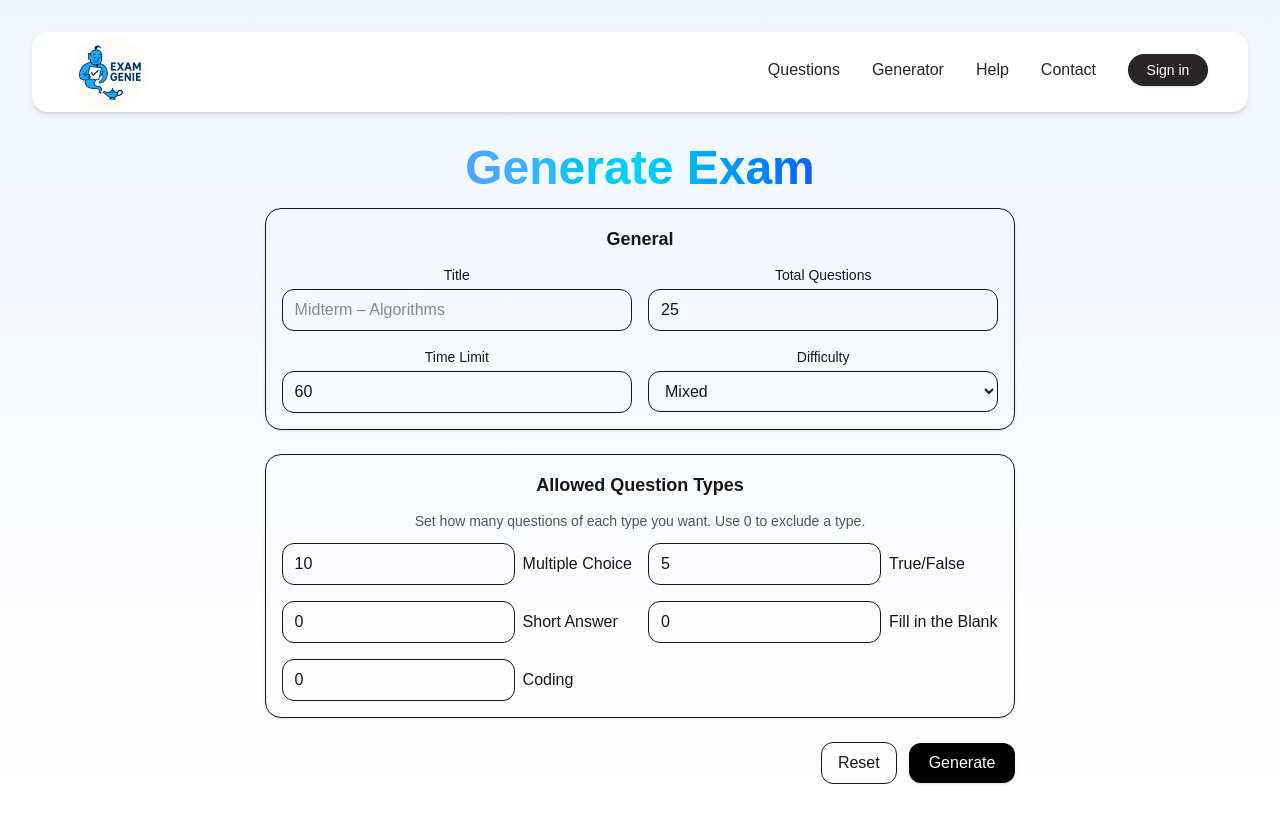
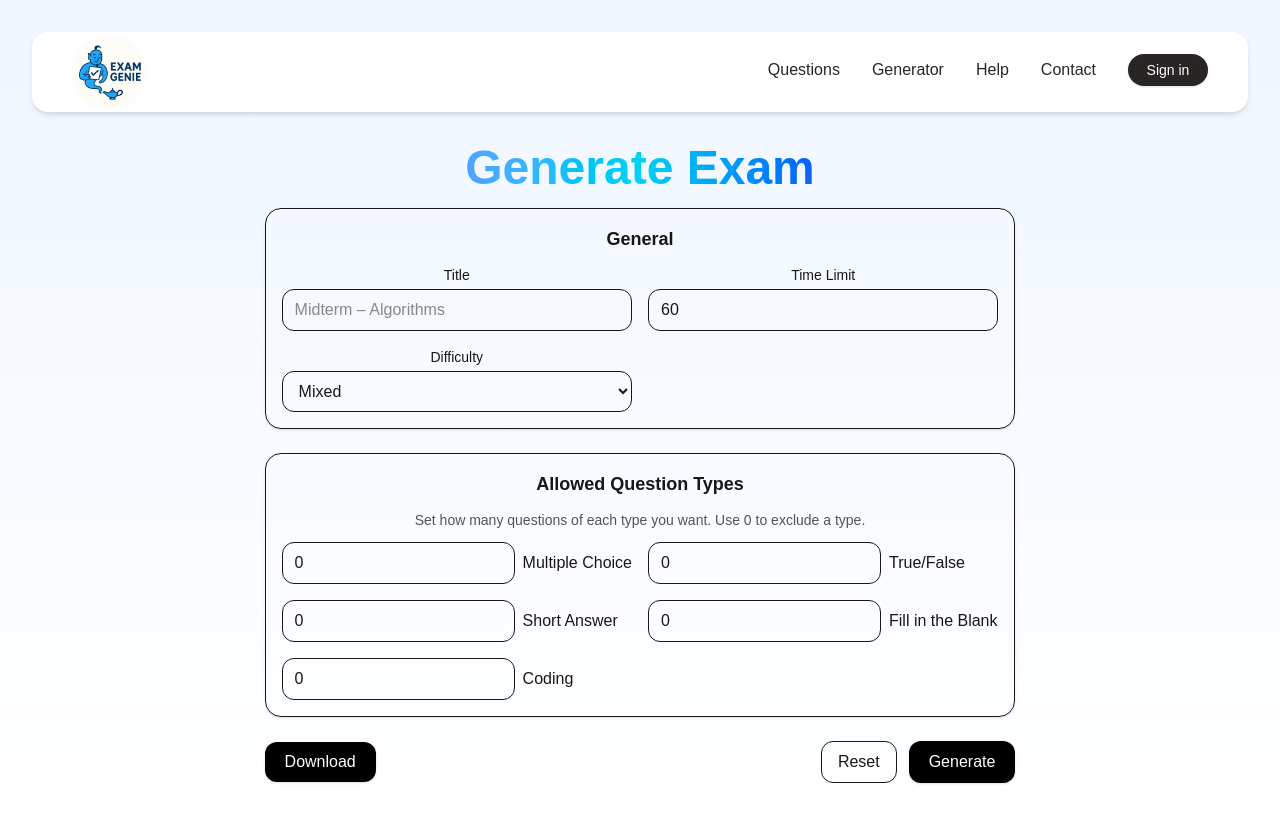
Before and after one commit to Cdagg96/Exam-Genie, a Next.js app: page /exam_gen in a window 1280 px wide. Built offline with nearby package versions, Linux system fonts and the light colour scheme.

Commit message:
removed total questions & added download button

```diff
--- a/src/app/api/exams/route.ts
+++ b/src/app/api/exams/route.ts
@@ -8,14 +8,12 @@ export async function POST(req:Request) {
 
         const {
             title,
-            timeLimit,             // consider renaming to timeLimitMin for clarity
+            timeLimit,
             difficulty = "mixed",
             randomize = true,
             totalQuestions,
             typeCounts,
         } = body;
-
-        body.lastUsed = body.lastUsed ?? null;
 
         // create the connection
         const client = await clientPromise;
@@ -31,6 +29,8 @@ export async function POST(req:Request) {
             hard:  [4, 5],
         };
 
+        // Loop through each question type and grab -
+        // the corresponding number of questions
         for(const [type, count] of Object.entries(typeCounts)){
             const size = Number(count) || 0;
             if (size <= 0) continue;
--- a/src/components/examForm.tsx
+++ b/src/components/examForm.tsx
@@ -42,8 +42,8 @@ export default function ExamForm() {
         "Essay",
     ]);
     const [typeCounts, setTypeCounts] = useState<Record<QuestionType, number>>({
-        MC: 10,
-        TF: 5,
+        MC: 0,
+        TF: 0,
         Essay: 0,
         FIB: 0,
         Coding: 0,
@@ -141,17 +141,6 @@ export default function ExamForm() {
                             />
                         </label>
                         <label className="flex flex-col gap-1">
-                            <span className="text-sm font-medium">Total Questions</span>
-                            <input
-                                type="number"
-                                min={1}
-                                className="rounded-xl border px-3 py-2 focus:outline-none focus:ring-2"
-                                value={totalQuestions}
-                                onChange={(e) => setTotalQuestions(Number(e.target.value))}
-                                required
-                            />
-                        </label>
-                        <label className="flex flex-col gap-1">
                             <span className="text-sm font-medium">Time Limit</span>
                             <input
                                 type="number"
@@ -199,7 +188,13 @@ export default function ExamForm() {
                         ))}
                     </div>
                 </section>
-                <div className="flex items-center justify-end gap-3">
+                <div className="flex items-center justify-between">
+                    <div className="flex gap-3">
+                        <button type="submit" className="rounded-xl bg-black px-5 py-2 text-white shadow hover:opacity-90">
+                            Download
+                        </button>
+                    </div>
+                    <div className="flex gap-3">
                         <button
                             type="button"
                             onClick={() => {
@@ -218,6 +213,7 @@ export default function ExamForm() {
                         <button type="submit" className="rounded-xl bg-black px-5 py-2 text-white shadow hover:opacity-90">
                             Generate
                         </button>
+                    </div>
                 </div>
             </form>
         </div>
```
Lines whose indentation alone changed are shown as unchanged.
